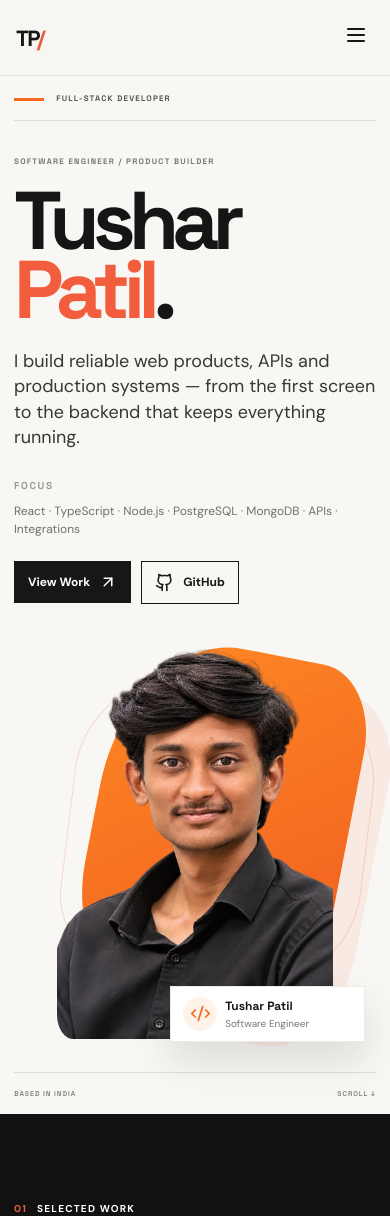
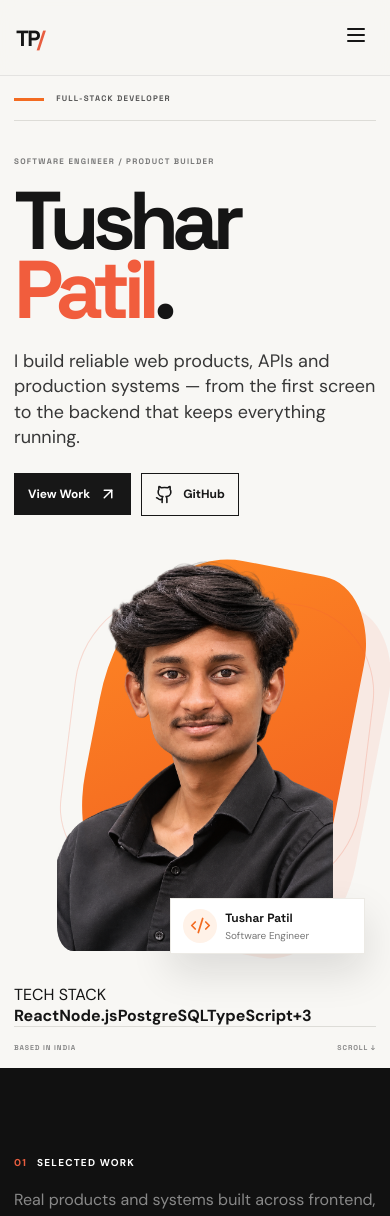
Before and after one commit to tushar0945/tushar.patil, a React (Vite) app: page / in a window 390 px wide. Shown: the top 1216 px of the page. Built offline with nearby package versions, Linux system fonts and the light colour scheme.

Commit message:
fix: match mobile hero composition to reference

```diff
--- a/src/pages/HomePage.tsx
+++ b/src/pages/HomePage.tsx
@@ -31,11 +31,6 @@ export function HomePage() {
                 I build reliable web products, APIs and production systems — from the first screen to the backend that keeps everything running.
               </p>
 
-              <div className="hero-modern__stack">
-                <span>FOCUS</span>
-                <p>React · TypeScript · Node.js · PostgreSQL · MongoDB · APIs · Integrations</p>
-              </div>
-
               <div className="hero-modern__actions">
                 <Link className="hero-modern__primary" to="/work">
                   View Work <ArrowUpRight size={18} />
@@ -59,6 +54,18 @@ export function HomePage() {
                   <span>Software Engineer</span>
                 </div>
               </div>
+            </div>
+          </div>
+
+          <div className="hero-modern__tech">
+            <span>TECH STACK</span>
+            <div className="hero-modern__tech-line" />
+            <div className="hero-modern__tech-items">
+              <b>React</b>
+              <b>Node.js</b>
+              <b>PostgreSQL</b>
+              <b>TypeScript</b>
+              <b>+3</b>
             </div>
           </div>
 
```
